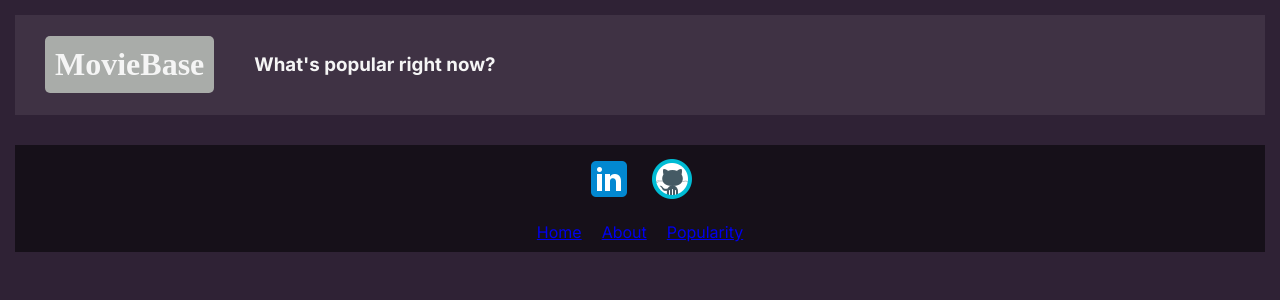
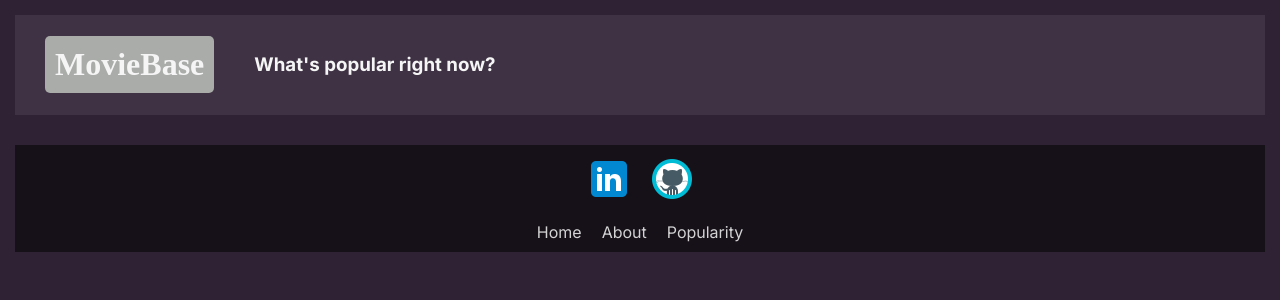
Before and after one commit to tjacobko/MovieBase, a React (Vite) app: page / in a window 1280 px wide. Shown: the top 300 px of the page. Built offline with nearby package versions, Linux system fonts and the light colour scheme; no server answers; a web font is replaced by a local one.

Commit message:
Styled footer
Removed new pages

```diff
--- a/src/components/Footer.jsx
+++ b/src/components/Footer.jsx
@@ -11,8 +11,12 @@ export default function Footer() {
             </div>
             <div className="links">
                 <a href="index.html">Home</a>
-                <a href="about.html">About</a>
-                <a href="popularity.html">Popularity</a>
+                <a href="https://github.com/tjacobko/MovieBase">
+                    About
+                </a>
+                <a href="https://developers.themoviedb.org/3/getting-started/popularity">
+                    Popularity
+                </a>
             </div>
         </footer>
     )
--- a/src/index.css
+++ b/src/index.css
@@ -1,6 +1,5 @@
 :root {
   --fonts: 'Inter', sans-serif, system-ui, Helvetica, Arial;
-  --radius: 5px;
 }
 
 body {
@@ -33,12 +32,12 @@ header {
   flex-direction: column;
   background-color: #211825;
   border: 3px solid #60495A;
-  border-radius: var(--radius);
+  border-radius: 5px;
 }
 
 .card-img {
-  border-top-left-radius: var(--radius);
-  border-top-right-radius: var(--radius);
+  border-top-left-radius: 2.5px;
+  border-top-right-radius: 2.5px;
 }
 
 .info-grid {
@@ -152,3 +151,8 @@ footer {
   flex-direction: row;
   gap: 20px;
 }
+
+a {
+  color: lightgrey;
+  text-decoration: none;
+}
```
Also changed, not shown: about.html (deleted), popularity.html (deleted).
